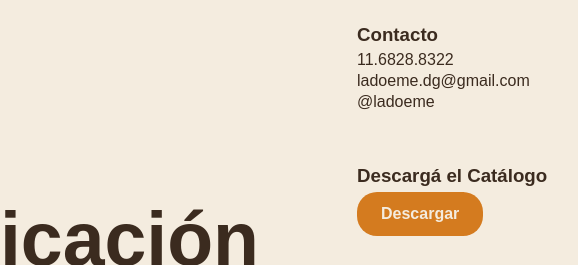
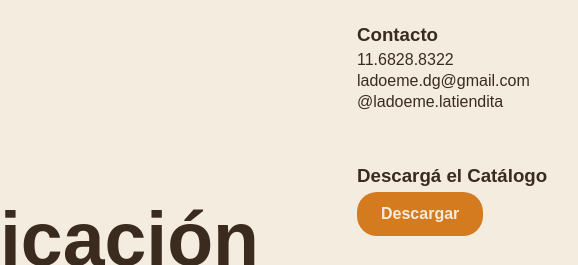
Before and after one commit to ladoeme/landing, a plain HTML site: page index.html in a window 1280 px wide. Shown: the part 219-484 px from the top of the page, 299-877 px from the left. Drawn offline with Linux system fonts and the light colour scheme.

Commit message:
Update index.html

```diff
--- a/index.html
+++ b/index.html
@@ -129,7 +129,7 @@
           <a href="mailto:ladoeme.dg@gmail.com">ladoeme.dg@gmail.com</a>
         </p>
         <p>
-          <a href="https://instagram.com/ladoeme.latiendita" target="_blank">@ladoeme</a>
+          <a href="https://instagram.com/ladoeme.latiendita" target="_blank">@ladoeme.latiendita</a>
         </p>
       </div>
 
```
